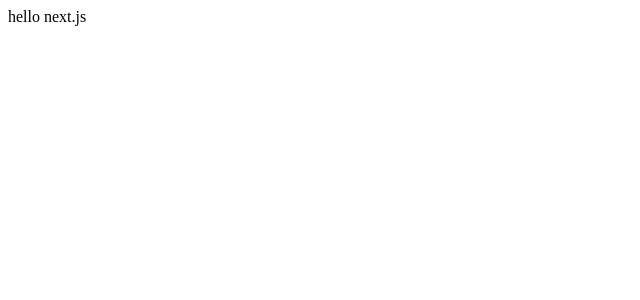
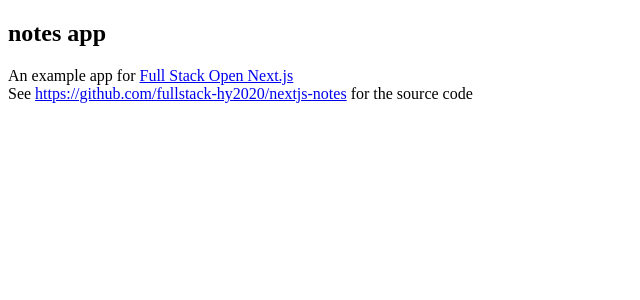
Before and after one commit to Gersoncs107/notes-app, a Next.js app: page / in a window 1280 px wide. Shown: the top 300 px of the page, without its empty margins (0-640 px from the left). Built offline with nearby package versions, Linux system fonts and the light colour scheme.

Commit message:
notes-app-nextjs-update

```diff
--- a/app/page.tsx
+++ b/app/page.tsx
@@ -1,4 +1,21 @@
 const Home = () => {
-  return <div>hello next.js</div>
+  return (
+    <div>
+      <div>
+        <h2>notes app</h2>
+        An example app for{" "}
+        <a href="https://courses.mooc.fi/org/uh-cs/courses/full-stack-open-nextjs">
+          Full Stack Open Next.js
+        </a>
+      </div>
+      <div>
+        See{" "}
+        <a href="https://github.com/fullstack-hy2020/nextjs-notes">
+          https://github.com/fullstack-hy2020/nextjs-notes
+        </a>{" "}
+        for the source code
+      </div>
+    </div>
+  )
 }
 export default Home
```
